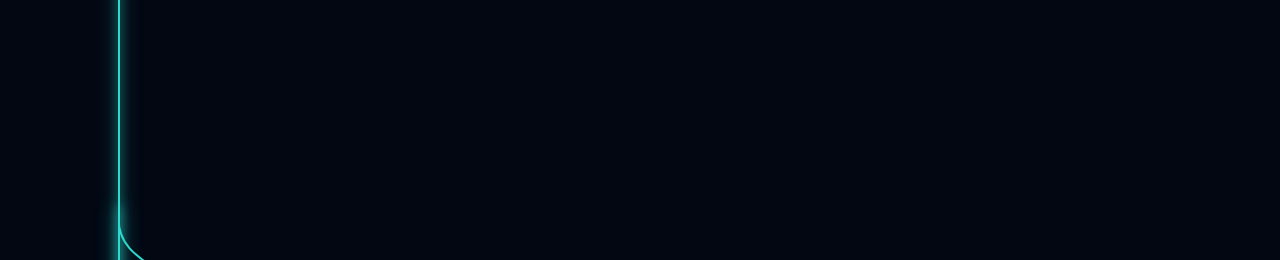
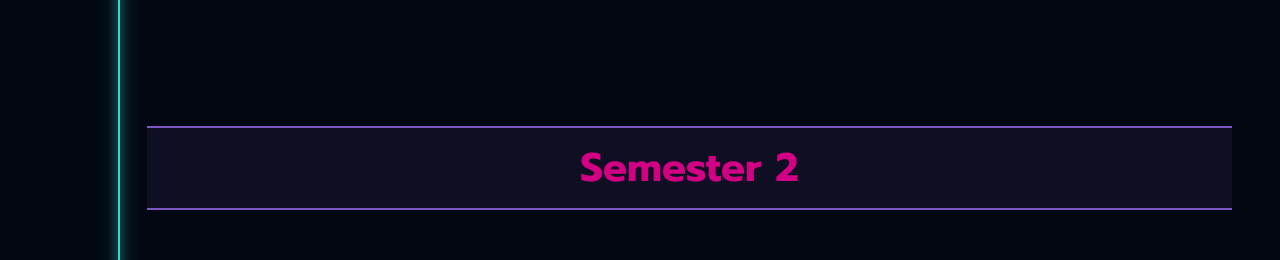
Before and after one commit to jeroendewelde/pgm-platform-client, a Next.js app: page /leerlijn in a window 1280 px wide. Shown: the part 8892-9152 px from the top of the page. Built offline with nearby package versions, Linux system fonts and the light colour scheme.

Commit message:
fixed timeline bug on learningline page

```diff
--- a/src/pages/leerlijn.tsx
+++ b/src/pages/leerlijn.tsx
@@ -262,11 +262,14 @@ const LeerlijnPage = () => {
         <h2>Semester 1</h2>
       </div>
       <Container>
-        <ul className="courseList last">
+        <ul className="courseList ">
           <ListItem />
           <ListItem />
           <ListItem />
         </ul>
+        <div className="titles">
+          <h2>Semester 2</h2>
+        </div>
         <span className="beginLine">
           <svg viewBox="0 0 113 142">
             <path
@@ -276,7 +279,7 @@ const LeerlijnPage = () => {
             ></path>
           </svg>
         </span>
-        <ul className="courseList elective-course">
+        <ul className="courseList elective-course last">
           <ListItem />
           <ListItem />
           <ListItem />
```
